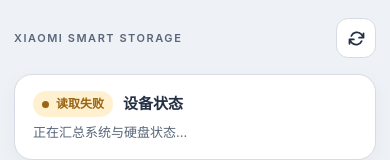
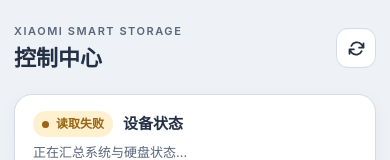
Before and after one commit to daixu0502/xiaomi-minas-plugin-nas_center, a plain HTML site: page payload/ui/index.html in a window 390 px wide. Shown: the top 160 px of the page. Drawn offline with Linux system fonts and the light colour scheme; no server answers.

Commit message:
fix: show plugin names in mobile app headers

```diff
--- a/payload/ui/index.html
+++ b/payload/ui/index.html
@@ -1,4 +1,4 @@
-<!doctype html><html lang="zh-CN"><head><meta charset="utf-8"><meta name="viewport" content="width=device-width,initial-scale=1,viewport-fit=cover"><meta name="apple-mobile-web-app-capable" content="yes"><meta name="apple-mobile-web-app-status-bar-style" content="black-translucent"><meta name="color-scheme" content="light dark"><meta name="theme-color" content="#eef1f5" media="(prefers-color-scheme: light)"><meta name="theme-color" content="#171a20" media="(prefers-color-scheme: dark)"><title>控制中心</title><link rel="stylesheet" href="style.css?v=1.1.22&amp;ui=unified-20260930"><link rel="stylesheet" href="detail.css?v=1.1.22&amp;ui=unified-20260930"><link rel="stylesheet" href="palette.css?v=1.1.22&amp;ui=unified-20260930"></head>
+<!doctype html><html lang="zh-CN"><head><meta charset="utf-8"><meta name="viewport" content="width=device-width,initial-scale=1,viewport-fit=cover"><meta name="apple-mobile-web-app-capable" content="yes"><meta name="apple-mobile-web-app-status-bar-style" content="black-translucent"><meta name="color-scheme" content="light dark"><meta name="theme-color" content="#eef1f5" media="(prefers-color-scheme: light)"><meta name="theme-color" content="#171a20" media="(prefers-color-scheme: dark)"><title>控制中心</title><link rel="stylesheet" href="style.css?v=1.1.22&amp;ui=mobile-title-20260930"><link rel="stylesheet" href="detail.css?v=1.1.22&amp;ui=mobile-title-20260930"><link rel="stylesheet" href="palette.css?v=1.1.22&amp;ui=mobile-title-20260930"></head>
 <body><div data-minas-plugin="nascenter"><div class="minas-plugin-body"><main class="shell">
 <header class="topbar plugin-header"><div><div class="eyebrow">XIAOMI SMART STORAGE</div><h1>控制中心</h1></div><button id="refresh" class="icon-button refresh-control" type="button" aria-label="刷新"><svg viewBox="0 0 24 24" aria-hidden="true"><path d="M20 6v5h-5M4 18v-5h5M6.1 9a7 7 0 0 1 11.2-2.1L20 11M4 13l2.7 4.1A7 7 0 0 0 17.9 15"/></svg></button></header>
 <section class="plugin-status"><div class="status-main"><span id="healthBadge" class="status-pill"><i></i>正在读取</span><h2 class="status-title" id="heroTitle">设备状态</h2></div><p class="status-description" id="heroSub">正在汇总系统与硬盘状态…</p></section>
@@ -17,7 +17,7 @@
 </section>
 <footer id="version">插件版本 1.1.22</footer></main>
 <div id="detailBackdrop" class="backdrop" hidden></div><section id="diskDetail" class="detail-sheet" role="dialog" aria-modal="true" aria-labelledby="detailTitle" hidden><div class="sheet-handle"></div><header class="detail-header"><div><span class="detail-eyebrow">SMART 详细信息</span><h2 id="detailTitle">硬盘</h2></div><button id="closeDetail" class="close-button" type="button">×</button></header><div id="detailBody" class="detail-body"></div></section>
-<div id="backdrop" class="backdrop" hidden></div><section id="confirmDialog" class="dialog" role="alertdialog" aria-modal="true" hidden><div class="dialog-icon">!</div><h2 id="confirmTitle">确认操作</h2><p id="confirmMessage"></p><div class="dialog-actions"><button id="cancelConfirm" class="secondary-button">取消</button><button id="acceptConfirm" class="danger-button">确认</button></div></section><div id="toast" class="toast" role="status" aria-live="polite"></div><script src="client-bridge.js?v=1.1.22&amp;ui=unified-20260930"></script><script src="app.js?v=1.1.22&amp;ui=unified-20260930"></script>
+<div id="backdrop" class="backdrop" hidden></div><section id="confirmDialog" class="dialog" role="alertdialog" aria-modal="true" hidden><div class="dialog-icon">!</div><h2 id="confirmTitle">确认操作</h2><p id="confirmMessage"></p><div class="dialog-actions"><button id="cancelConfirm" class="secondary-button">取消</button><button id="acceptConfirm" class="danger-button">确认</button></div></section><div id="toast" class="toast" role="status" aria-live="polite"></div><script src="client-bridge.js?v=1.1.22&amp;ui=mobile-title-20260930"></script><script src="app.js?v=1.1.22&amp;ui=mobile-title-20260930"></script>
 <script>
 (function () {
       var document = window.XiaomiPluginClient.document;
--- a/payload/ui/palette.css
+++ b/payload/ui/palette.css
@@ -81,8 +81,8 @@
 [data-minas-plugin="nascenter"] :is(.notice.warning,.security-note,.warning-note){background:var(--warning-soft);color:var(--amber);}
 [data-minas-plugin="nascenter"] footer{padding:22px 0 4px;text-align:center;color:var(--muted);font-size:12px;line-height:1.6;}
 [data-minas-plugin="nascenter"] :is(pre,code){font-family:ui-monospace,"Cascadia Mono",Consolas,monospace;}
-[data-minas-plugin="nascenter"]:not(.desktop-client) .plugin-header{min-height:44px;}
-[data-minas-plugin="nascenter"]:not(.desktop-client) .plugin-header h1{display:none;}
+[data-minas-plugin="nascenter"]:not(.desktop-client) .plugin-header{min-height:64px;}
+[data-minas-plugin="nascenter"]:not(.desktop-client) .plugin-header h1{display:block;font-size:22px;}
 @media(max-width:620px){[data-minas-plugin="nascenter"] :is(.metric-grid,.metrics){grid-template-columns:repeat(2,minmax(0,1fr));}[data-minas-plugin="nascenter"] :is(.panel,.card){padding:16px;}}
 /* Desktop frame and all its controls stay inside the embedded client window. */
 [data-minas-plugin="nascenter"].desktop-client,[data-minas-plugin="nascenter"].desktop-client .minas-plugin-body{width:100%;height:100%;min-height:0;overflow:hidden;background:var(--bg);}
```
Also changed, not shown: 1 other file.
